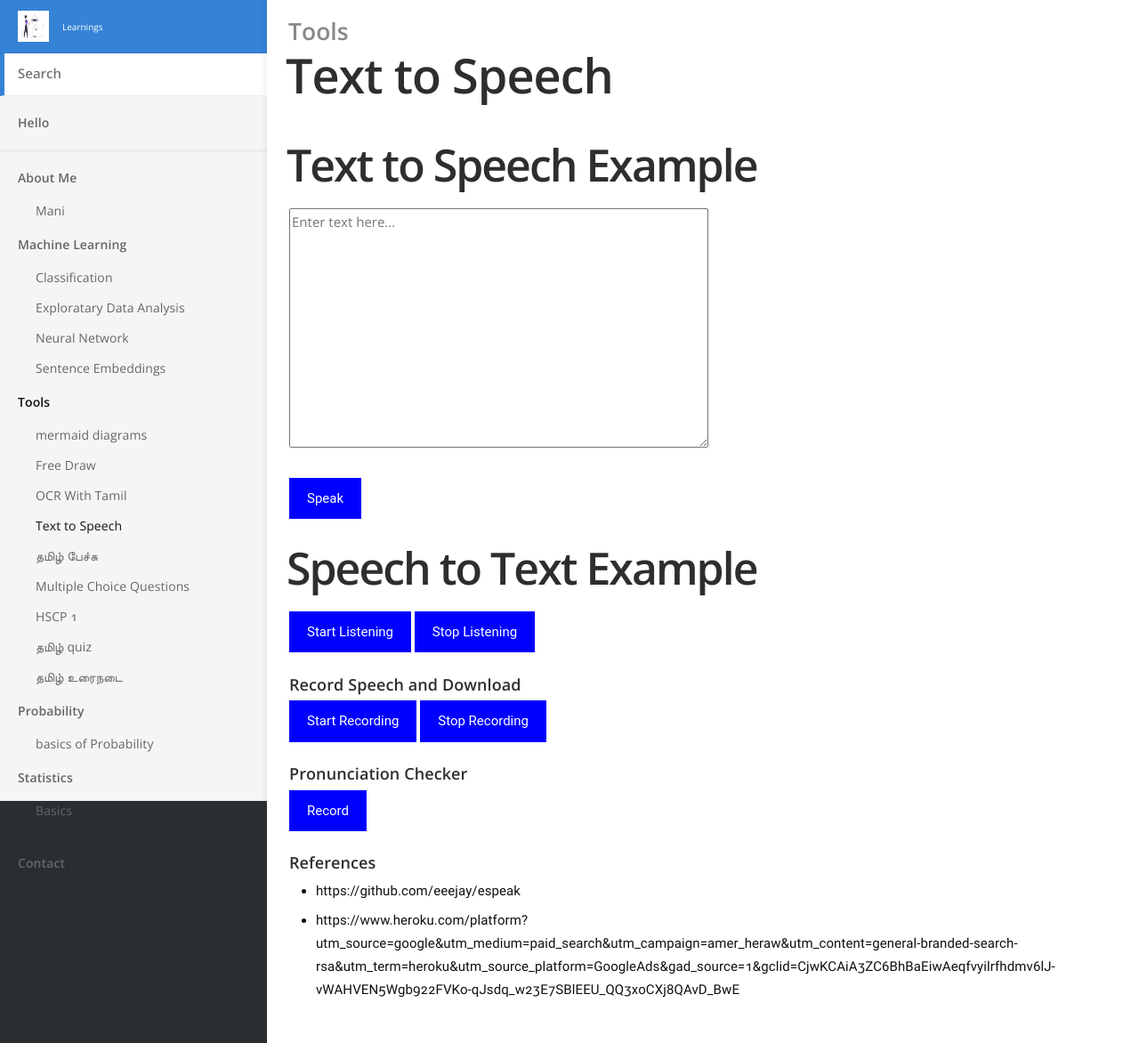
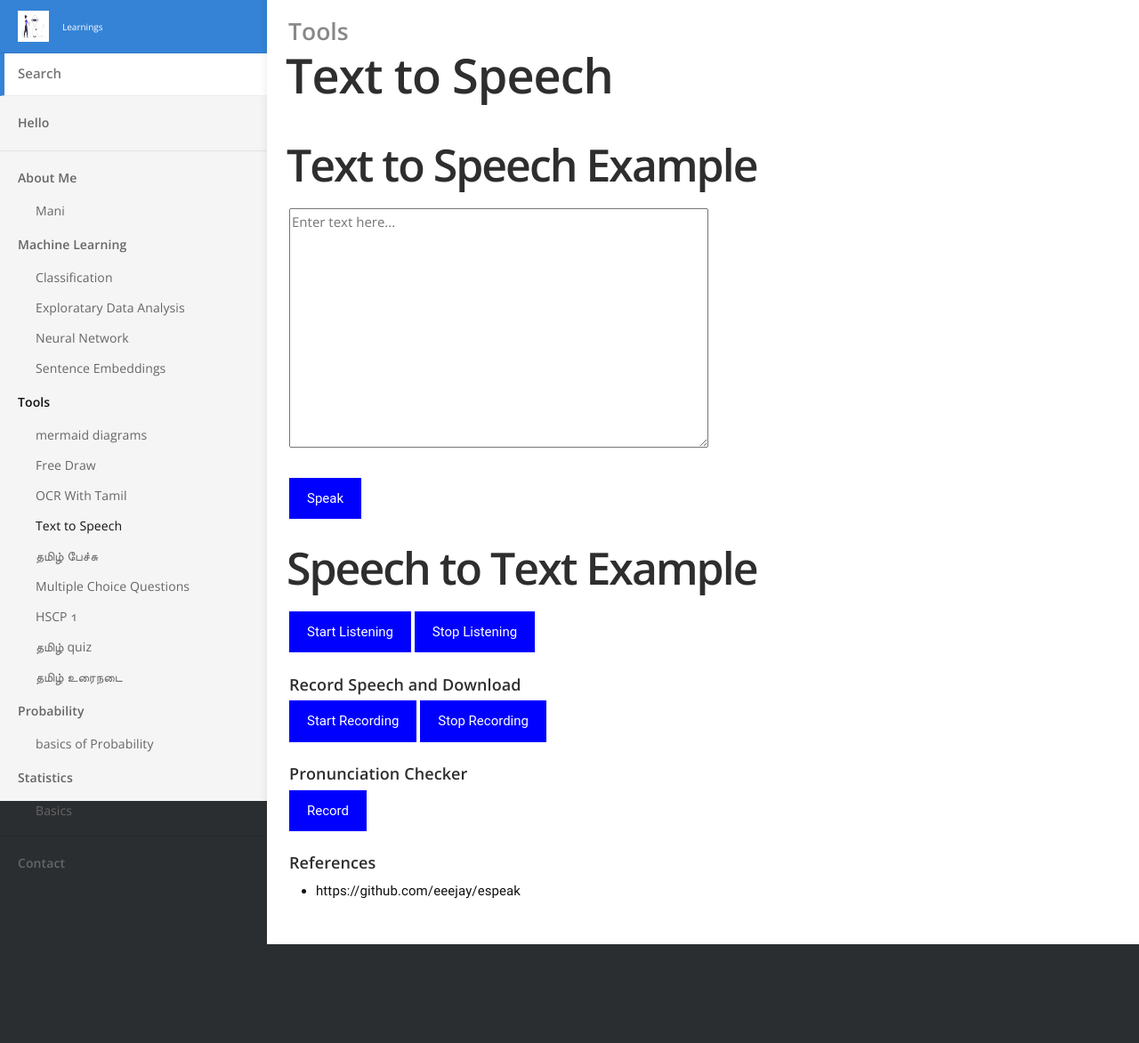
Before and after one commit to mperumal-usd/myLearnings, a Jekyll site: the page built from _docs/speech.md, in a window 1280 px wide. Shown: the whole page at 89% size. Built offline with Jekyll 4.4.1, drawn with Linux system fonts in a browser that asks for light colours; after the commit the page ends 1061 px from its top, so only the background shows below that; some of the changed lines change nothing that is shown.

```diff
--- a/_docs/speech.md
+++ b/_docs/speech.md
@@ -116,4 +116,3 @@
 
 #### References
 * https://github.com/eeejay/espeak
-* https://www.heroku.com/platform?utm_source=google&utm_medium=paid_search&utm_campaign=amer_heraw&utm_content=general-branded-search-rsa&utm_term=heroku&utm_source_platform=GoogleAds&gad_source=1&gclid=CjwKCAiA3ZC6BhBaEiwAeqfvyilrfhdmv6lJ-vWAHVEN5Wgb922FVKo-qJsdq_w23E7SBlEEU_QQ3xoCXj8QAvD_BwE
```
